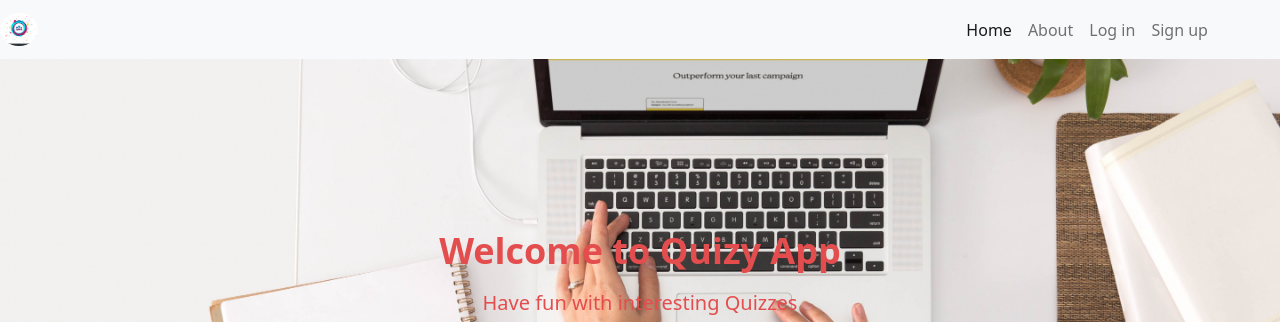
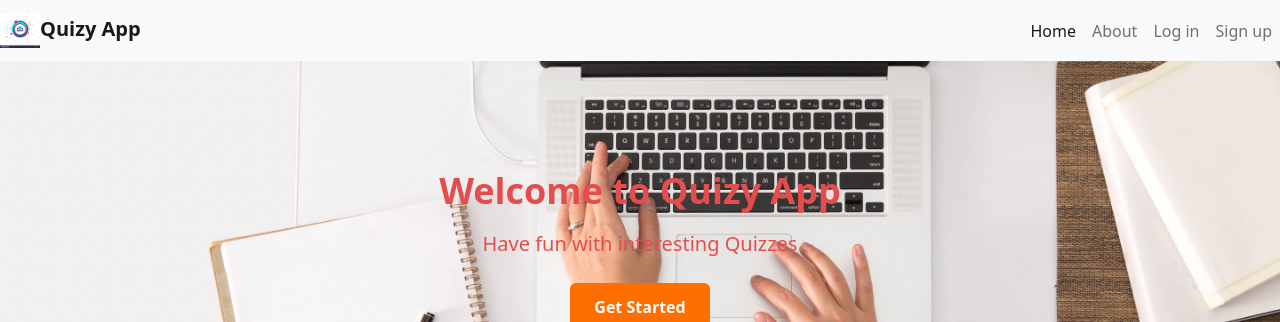
Before and after one commit to Popsicool/Quizy, a React (Create React App) app in the folder Frontend/quizy-app/: page / in a window 1280 px wide. Shown: the top 322 px of the page. Built offline with nearby package versions, Linux system fonts and the light colour scheme.

Commit message:
fix header style

```diff
--- a/Frontend/quizy-app/src/Header/Header.css
+++ b/Frontend/quizy-app/src/Header/Header.css
@@ -1,43 +1,4 @@
-:root {
-  --black: black;
-  --white: white;
+.custom-flex {
+  display: flex;
+  justify-content: flex-end;
 }
-
-.header_menu {
-  color: var(--white);
-  margin: -7px -6px 0 -10px;
-  padding: 0 20px;
-  font-size: .57em;
-  display: flex;
-  flex-direction: row;
-  justify-content: flex-end;
-  align-items: center;
-  position: fixed;
-  z-index: 2;
-  background-color: var(--black);
-}
-
-img {
-  width: 4%;
-  border-radius: 50%;
-  margin-right: auto;
-}
-
-h1 {
-  text-align: center;
-  padding: 0 20px;
-}
-
-.menus {
-  width: 40%;
-  padding: 0;
-  margin: 0;
-  display: flex;
-}
-
-.home:hover,
-.about:hover,
-.auth:hover, .help:hover {
-  cursor: pointer;
-  background-color:  rgba(247, 87, 47,.7);
-}
--- a/Frontend/quizy-app/src/Header/Header.js
+++ b/Frontend/quizy-app/src/Header/Header.js
@@ -4,19 +4,14 @@ import './Header.css';
 
 function Header() {
   return (
-    <nav className="navbar navbar-expand-lg navbar-light bg-light">
-      <a className="navbar-brand" href="#"><img src={logo} alt="header" /></a>
-      <button class="navbar-toggler" type="button" data-toggle="collapse" data-target="#navbarNav" aria-controls="navbarNav" aria-expanded="false" aria-label="Toggle navigation">
-        <span class="navbar-toggler-icon"></span>
-      </button>
-      <div className="menus">
-        <div className="collapse navbar-collapse" id="navbarNavAltMarkup">
-          <div className="navbar-nav">
-            <a className="nav-item nav-link active" href="#">Home</a>
-            <a className="nav-item nav-link" href="#">About</a>
-            <a className="nav-item nav-link" href="#">Log in</a>
-            <a className="nav-item nav-link" href="#">Sign up</a>
-          </div>
+    <nav className="navbar navbar-expand-lg fixed-top navbar-light bg-light">
+      <a className="navbar-brand" href="#"><img src={logo} alt="header" width="40" className="d-inline-block" /><strong>Quizy App</strong></a>
+      <div className="collapse navbar-collapse custom-flex" id="navbarNavAltMarkup">
+        <div className="navbar-nav">
+          <a className="nav-item nav-link active" href="#">Home</a>
+          <a className="nav-item nav-link" href="#">About</a>
+          <a className="nav-item nav-link" href="#">Log in</a>
+          <a className="nav-item nav-link" href="#">Sign up</a>
         </div>
       </div>
     </nav>
```
